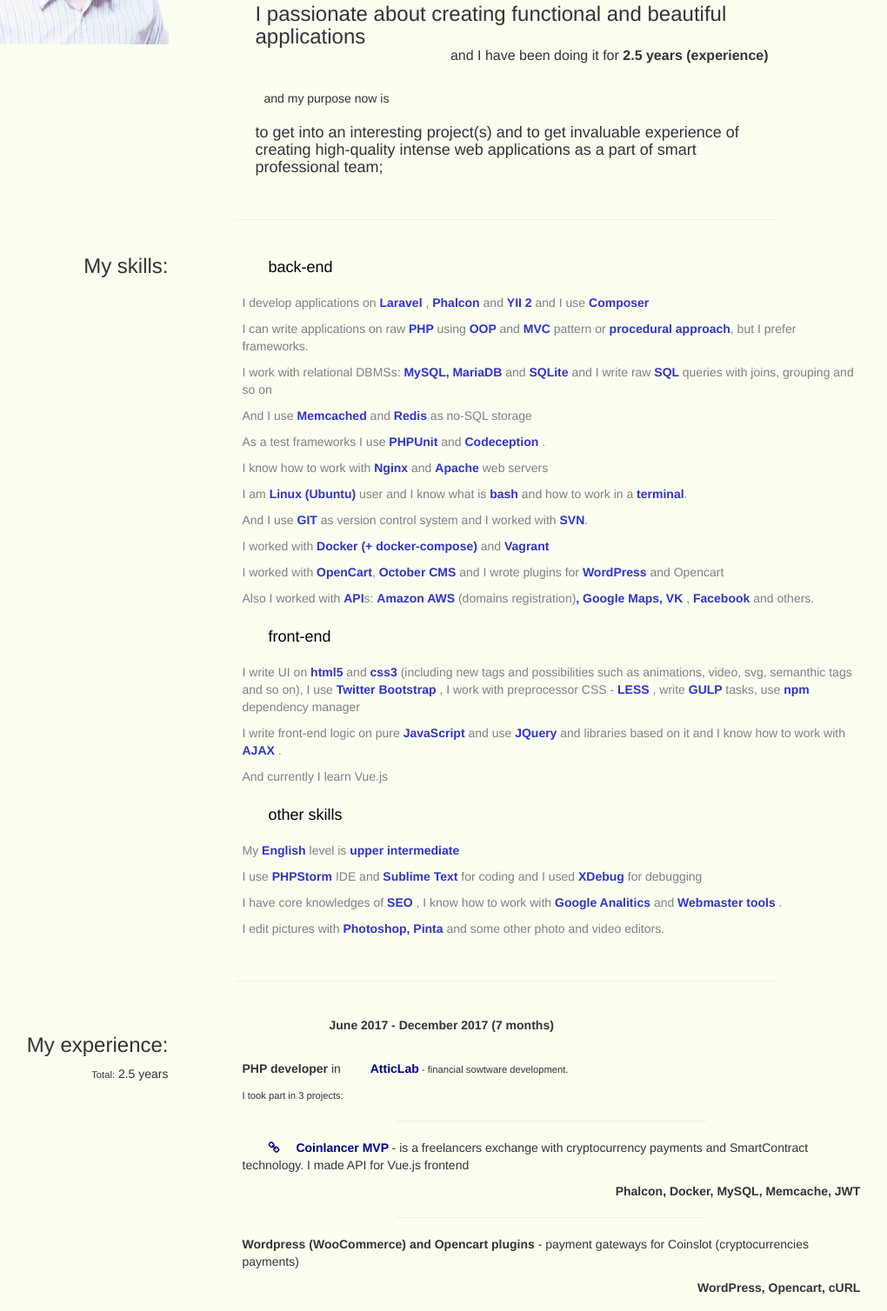
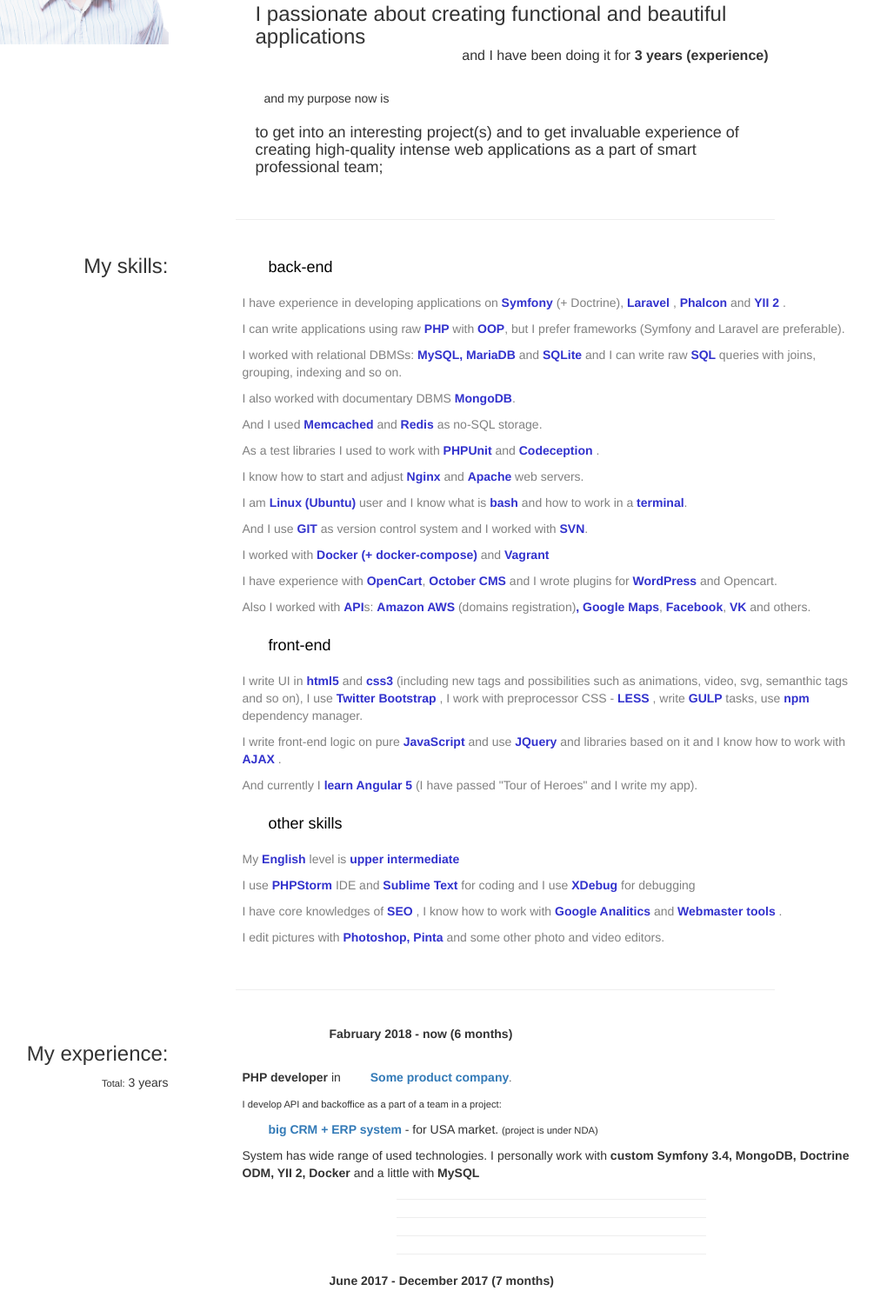
Before and after one commit to amb-it/amb-website, a website: page cv/index.html in a window 1280 px wide. Shown: the part 265-1773 px from the top of the page at 87% size, without its empty margins (59-1079 px from the left). Drawn offline with nearby package versions, Linux system fonts and the light colour scheme.

Commit message:
rewrite several phrases + several fixes

```diff
--- a/cv/index.html
+++ b/cv/index.html
@@ -45,7 +45,7 @@
 					<h1>PHP developer</h1>
 
 					<div>about me:</div>
-					<h3>I passionate about creating functional and beautiful applications <br /> <span>and I have been doing it for <b>2.5 years (experience)</b></span></h3>
+					<h3>I passionate about creating functional and beautiful applications <br /> <span>and I have been doing it for <b>3 years (experience)</b></span></h3>
 
 					<div>and my purpose now is</div>
 					<h3 class="purpose">to get into an interesting project(s) and to get invaluable experience of creating high-quality intense web applications as a part of smart professional team;</h3>
@@ -67,29 +67,29 @@
 				</div>
 				<div class="col-sm-7">
 					<h4>back-end</h4>
-					<p><i>I develop applications on </i> Laravel <i>, </i> Phalcon <i>and </i> YII 2 <i> and I use </i> Composer</p>
-					<p><i>I can write applications on raw </i> PHP <i>using </i> OOP <i>and </i> MVC <i>pattern or </i> procedural approach<i>, but I prefer frameworks.</i></p>
+					<p><i>I have experience in developing applications on </i> Symfony <i>(+ Doctrine), </i> Laravel <i>, </i> Phalcon <i>and </i> YII 2 <i>.</i></p>
+					<p><i>I can write applications using raw </i> PHP <i> with </i> OOP<i>, but I prefer frameworks (Symfony and Laravel are preferable).</i></p>
 
-					<p><i>I work with relational DBMSs: </i> MySQL, MariaDB <i>and </i> SQLite <i> and I write raw </i> SQL <i> queries with joins, grouping and so on</i></p>
-					<p><i>And I use </i>Memcached <i>and</i> Redis <i>as no-SQL storage</i></p>
+					<p><i>I worked with relational DBMSs: </i> MySQL, MariaDB <i>and </i> SQLite <i> and I can write raw </i> SQL <i> queries with joins, grouping, indexing and so on.</i></p>
+					<p><i>I also worked with documentary DBMS </i>MongoDB<i>.</i></p>
+					<p><i>And I used </i>Memcached <i>and</i> Redis <i>as no-SQL storage.</i></p>
 
-					<p><i>As a test frameworks I use </i> PHPUnit <i> and </i> Codeception <i>.</i></p>
-					<p><i>I know how to work with</i> Nginx <i> and </i> Apache <i> web servers</i></p>
+					<p><i>As a test libraries I used to work with </i> PHPUnit <i> and </i> Codeception <i>.</i></p>
+					<p><i>I know how to start and adjust</i> Nginx <i> and </i> Apache <i> web servers.</i></p>
 					<p><i>I am </i>Linux (Ubuntu) <i> user and I know what is</i> bash <i>and how to work in a</i> terminal<i>.</i></p>
 					<p><i>And I use </i> GIT <i>as version control system and I worked with</i> SVN<i>.</i></p>
 					<p><i>I worked with </i>Docker (+ docker-compose) <i> and </i> Vagrant</p>
-					<p><i>I worked with </i>OpenCart<i>, </i>October CMS <i>and I wrote plugins for </i> WordPress <i>and Opencart</i></p>
-					<p><i>Also I worked with </i>API<i>s: </i> Amazon AWS <i>(domains registration)</i>, Google Maps, VK <i>, </i>Facebook<i> and others.</i></p>
-					<!-- <p><i>I worked with </i> Google Maps API <i> and</i> social networks API (vk and facebook)<i>.</i></p> -->
+					<p><i>I have experience with </i>OpenCart<i>, </i>October CMS <i>and I wrote plugins for </i> WordPress <i>and Opencart.</i></p>
+					<p><i>Also I worked with </i>API<i>s: </i> Amazon AWS <i>(domains registration)</i>, Google Maps<i>, </i> Facebook<i>,</i> VK<i> and others.</i></p>
 
 					<h4 class="frontend">front-end</h4>
-					<p><i>I write UI on </i> html5 <i>and </i> css3 <i>(including new tags and possibilities such as animations, video, svg, semanthic tags and so on), I use </i> Twitter Bootstrap <i>, I work with preprocessor CSS - </i> LESS <i>, write</i> GULP <i> tasks, use</i> npm <i> dependency manager</i></p>
+					<p><i>I write UI in </i> html5 <i>and </i> css3 <i>(including new tags and possibilities such as animations, video, svg, semanthic tags and so on), I use </i> Twitter Bootstrap <i>, I work with preprocessor CSS - </i> LESS <i>, write</i> GULP <i> tasks, use</i> npm <i> dependency manager.</i></p>
 					<p><i>I write front-end logic on pure </i> JavaScript <i> and use</i> JQuery <i> and libraries based on it and I know how to work with</i> AJAX <i>.</i></p>
-					<p><i>And currently I learn Vue.js</i></p>
+					<p><i>And currently I </i>learn Angular 5 <i> (I have passed "Tour of Heroes" and I write my app).</i></p>
 
 					<h4>other skills</h4>
 					<p><i>My </i>English <i> level is</i> upper intermediate</p>
-					<p><i>I use </i> PHPStorm <i> IDE and</i> Sublime Text <i> for coding and I used </i> XDebug <i> for debugging</i></p>
+					<p><i>I use </i> PHPStorm <i> IDE and</i> Sublime Text <i> for coding and I use </i> XDebug <i> for debugging</i></p>
 					<p><i>I have core knowledges of </i> SEO <i>, I know how to work with </i> Google Analitics <i>and</i> Webmaster tools <i>.</i></p>
 					<p><i>I edit pictures with </i> Photoshop, Pinta <i> and some other photo and video editors.</i></p>
 				</div>
@@ -100,9 +100,31 @@
 			<div class="row experience">
 				<div class="col-sm-3">
 					<h3>My experience:</h3>
-					<div><small>Total:</small> 2.5 years</div>
+					<div><small>Total:</small> 3 years</div>
 				</div>
 				<div class="col-sm-7">
+					<!-- ================================================ -->
+					<p class="date">
+						Fabruary 2018 - now (6&nbsp;months)
+					</p>
+					<p>
+						PHP developer <i>in</i> <a class="inactive">Some product company</a><i><small>.</small></i>
+					</p>
+					<p><i><small>I develop API and backoffice as a part of a team in a project:</small></i></p>
+
+					<div>
+						<p><a class="inactive"> big CRM + ERP system </a> <i> - for USA market. <small>(project is under NDA)</small></i></p>
+						<p><i>System has wide range of used technologies. I personally work with </i>custom Symfony 3.4, MongoDB, Doctrine ODM, YII 2, Docker <i>and a little with</i> MySQL</p>
+						<!-- <p class="text-right">Phalcon, Docker, MySQL, Memcache, JWT</p> -->
+					</div>
+					<hr>
+
+					<hr>
+					<hr>
+					<hr>
+
+
+					<!-- ================================================ -->
 					<p class="date">
 						June 2017 - December 2017 (7 months)
 					</p>
@@ -133,6 +155,7 @@
 					<hr>
 
 
+					<!-- ================================================ -->
 					<p class="date">
 						February 2017 - May 2017 (4 months)
 					</p>
@@ -159,7 +182,7 @@
 					<hr>
 					<hr>
 
-
+					<!-- ================================================ -->
 					<p class="date">
 						August 2016 - Fabruary 2017 (7 months)
 					</p>
@@ -195,6 +218,7 @@
 					<hr>
 					<hr>
 
+					<!-- ================================================ -->
 					<p class="date">
 						June 2015 - August 2016 (1 year)
 					</p>
@@ -283,7 +307,7 @@
 			<hr>
 
 			<div class="row contact">
-				<i>So if you are not sure in my candidacy - </i> Contact me <i> - and I will prove that I am good in web development:</i>
+				<i>So if you are not sure in my candidacy - </i> Contact me <i> - and I will prove that I am good in development:</i>
 				<a href="tel:+380633419747" class="phone"> +38 063 341 97 47 <i class="fa fa-phone"></i></a>
 				<a href="mail:ambitmain@gmail.com"> ambitmain@gmail.com <i class="fa fa-envelope-o"></i></a>
 			</div>
--- a/src/cv.less
+++ b/src/cv.less
@@ -1,7 +1,7 @@
 body {
 	margin:0;
 	padding:0;
-	background-color: rgb(250,255,240);
+	background-color: white;
 }
 .container-fluid {
 	padding: 20px;
@@ -129,6 +129,10 @@
 		i {
 			font-weight: normal;
 			font-style: normal;
+		}
+		a.inactive:hover {
+			cursor: default;
+			text-decoration: none;
 		}
 	}
 }
```
Also changed, not shown: css/cv.css, 3 other files.
